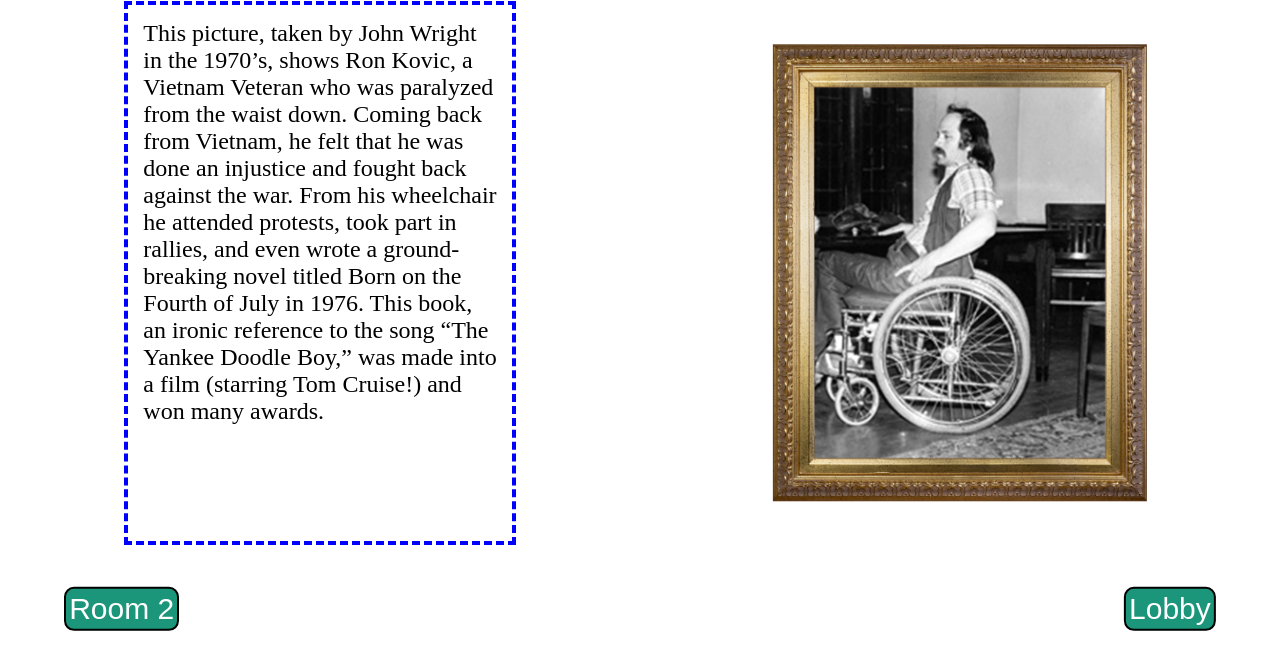
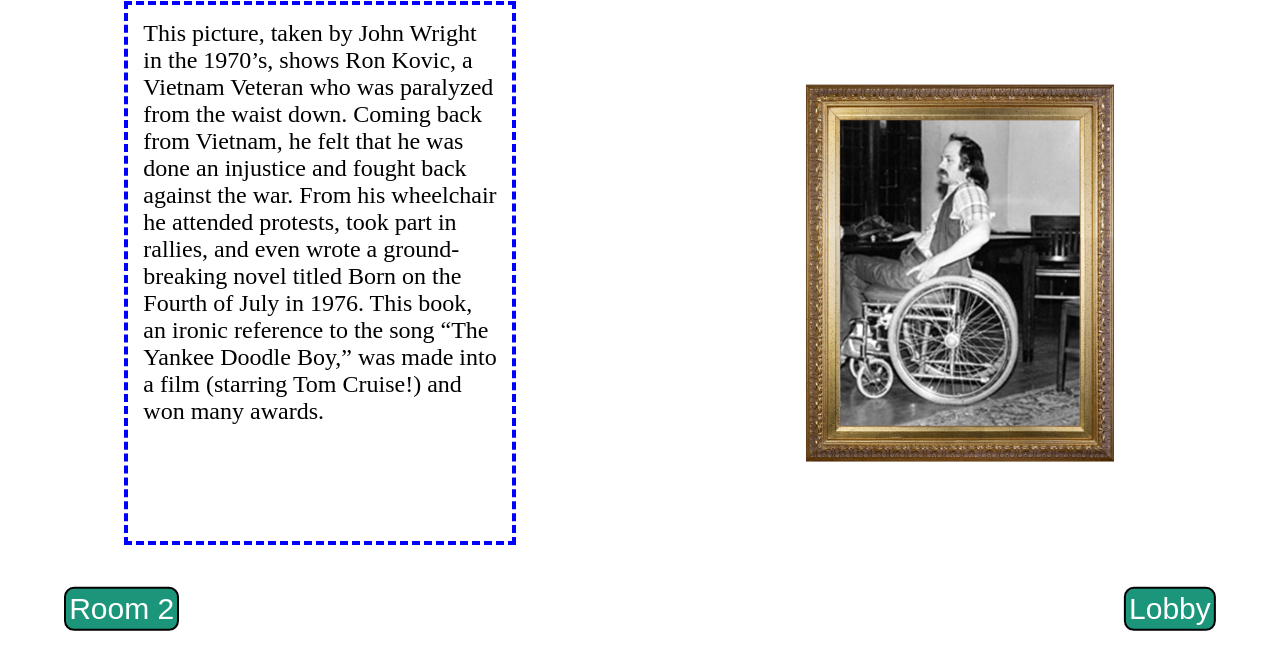
Before and after one commit to vietnam-war-resistance/vietnam-war-resistance.github.io, a plain HTML site: page Artifact 3.html in a window 1280 px wide. Shown: the part 151-800 px from the top of the page. Drawn offline with Linux system fonts and the light colour scheme.

Commit message:
ahhhhhh.... T_T

```diff
--- a/Artifact 3.html
+++ b/Artifact 3.html
@@ -36,7 +36,7 @@
 		<div class="art" style="top: 53%; left: 25%; overflow-y: auto; width: 30%; height: 67%; border: 4px dashed blue;">
 			<p style="margin: 4%; font-size: 24px;">This picture, taken by John Wright in the 1970’s, shows Ron Kovic, a Vietnam Veteran who was paralyzed from the waist down. Coming back from Vietnam, he felt that he was done an injustice and fought back against the war. From his wheelchair he attended protests, took part in rallies, and even wrote a ground-breaking novel titled Born on the Fourth of July in 1976. This book, an ironic reference to the song “The Yankee Doodle Boy,” was made into a film (starring Tom Cruise!) and won many awards.</p>
 		</div>
-		<div class="art" style="width: 23%; top: 53%; left: 75%;">
+		<div class="art" style="width: 19%; top: 53%; left: 75%;">
 			<img src="Ron Kovic.png" width="100%" style="z-index: 5;">
 			<img src="frame.png" width="127%" height="122%" style="position: absolute; z-index: 3; top: 50%; left: 50%; transform: translate(-50%, -50%);">
 		</div>
```
Also changed, not shown: Artifact 10.html (+1 -1 lines), Artifact 14.html (+1 -1 lines).
